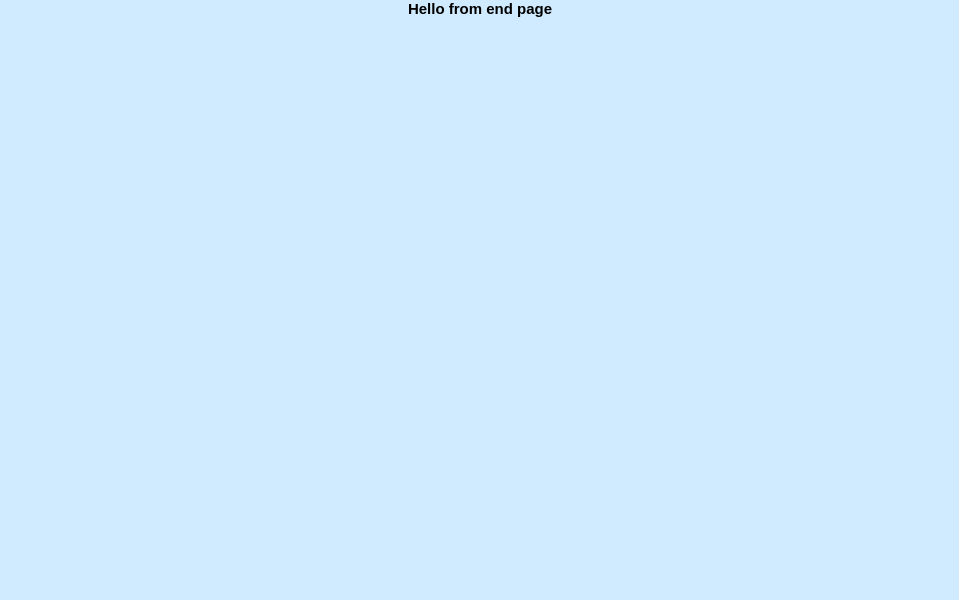
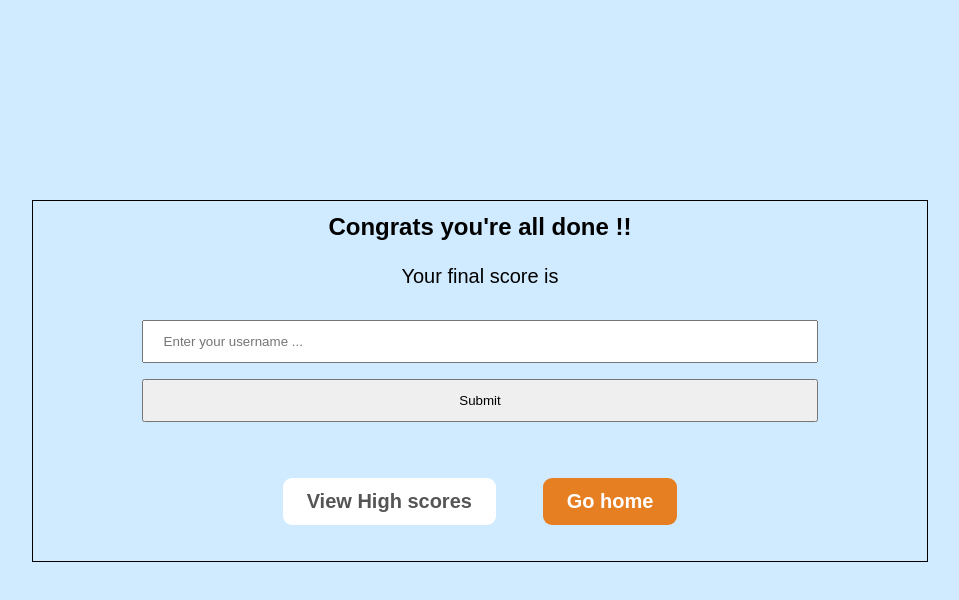
Before and after one commit to mo-aden/Quizz-App, a plain HTML site: page Develop/endPage.html in a window 1280 px wide. Shown: the whole page, without its empty margins (160-1119 px from the left). Drawn offline with Linux system fonts and the light colour scheme.

Commit message:
updated the questions end page

```diff
--- a/Develop/endPage.html
+++ b/Develop/endPage.html
@@ -8,6 +8,24 @@
     <title>Document</title>
   </head>
   <body>
-    <h2>Hello from end page</h2>
+    <div class="container">
+      <h1 class="final-message">Congrats you're all done !!</h1>
+      <p class="score-text">
+        Your final score is <span class="totalScores"></span>
+      </p>
+      <form>
+        <input
+          type="text"
+          name="username"
+          id="username"
+          placeholder="Enter your username ..."
+        />
+        <button type="submit" class="btn" id="saveScores">Submit</button>
+      </form>
+      <div class="game-cta">
+        <a href="#" class="btn btn--outline">View High scores</a>
+        <a href="./index.html" class="btn btn--full">Go home</a>
+      </div>
+    </div>
   </body>
 </html>
--- a/Develop/styles.css
+++ b/Develop/styles.css
@@ -136,11 +136,28 @@ body {
   padding: 1.2rem 2.4rem;
 }
 
-/* style error selection  */
-.correct {
-  background-color: #28a745;
+/* End page styling */
+.final-message {
+  font-size: 2.4rem;
+  margin-bottom: 2.4rem;
 }
 
-.incorrect {
-  background-color: #dc3545;
+.score-text {
+  font-size: 2rem;
+  margin-bottom: 2.4rem;
 }
+form {
+  margin-bottom: 4.8rem;
+}
+
+#username {
+  width: 80%;
+  padding: 12px 20px;
+  margin: 8px 0;
+}
+
+#saveScores {
+  width: 80%;
+  padding: 12px 20px;
+  margin: 8px 0;
+}
```
Also changed, not shown: Develop/index.html (+1 -1 lines), Develop/quiz.html (+1 -1 lines), app.js (+21 -4 lines), quiz.js (added).
